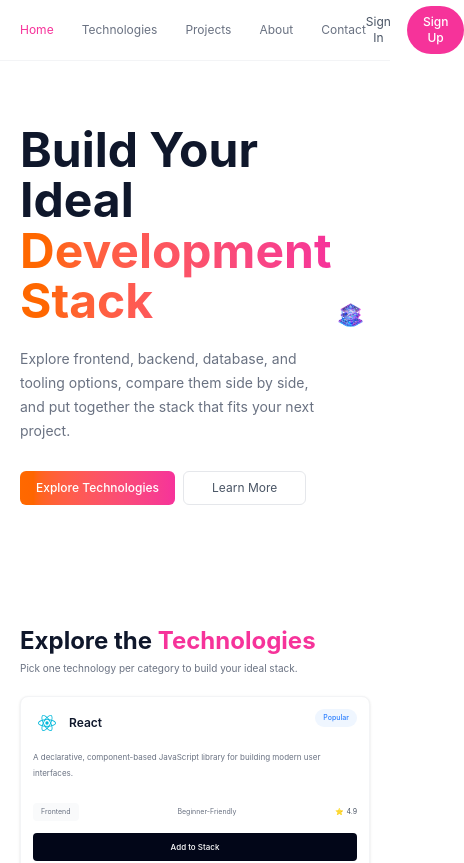
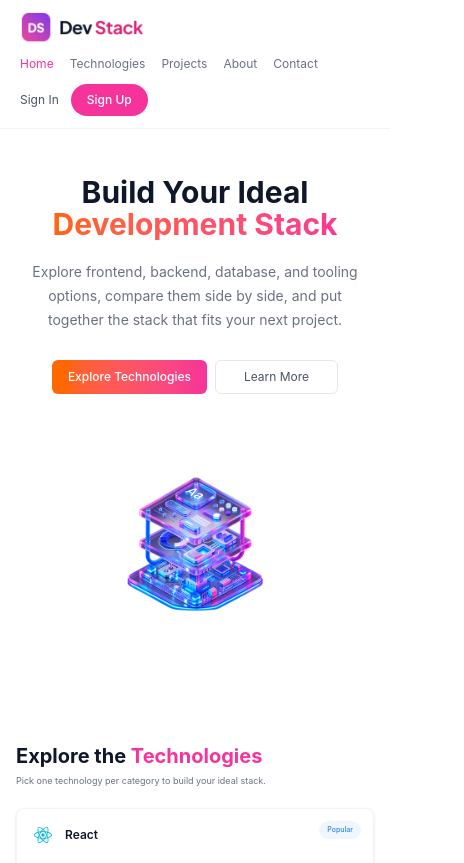
Before and after one commit to junayedcode/Assignment-5, a React (Vite) app: page / in a window 390 px wide. Shown: the top 863 px of the page, 464 px wide, since content can reach past the window. Built offline with nearby package versions, Linux system fonts and the light colour scheme.

Commit message:
Make website responsive

```diff
--- a/src/fonthand/componenst/Footer.jsx
+++ b/src/fonthand/componenst/Footer.jsx
@@ -4,10 +4,10 @@ const Footer = () => {
       <div className="mx-auto max-w-[1120px] px-5">
 
         {/* Footer Top */}
-        <div className="grid grid-cols-4 gap-8 py-10">
+        <div className="grid grid-cols-2 gap-8 py-8 sm:grid-cols-4 sm:py-10">
 
           {/* Logo Area */}
-          <div className="col-span-1">
+          <div className="col-span-2 sm:col-span-1">
             <img
               src="/src/assets/logo-text.png"
               alt="Dev Stack"
@@ -19,7 +19,7 @@ const Footer = () => {
               modern software.
             </p>
 
-            <div className="mt-4 flex gap-4">
+            <div className="mt-4 flex flex-wrap gap-4">
               <a href="#" className="text-[8px] text-gray-500">
                 GitHub
               </a>
@@ -96,8 +96,9 @@ const Footer = () => {
         </div>
 
         {/* Footer Bottom */}
-        <div className="flex items-center justify-between border-t border-gray-100 py-5">
-          <p className="text-[8px] text-gray-400">
+        <div className="flex flex-col items-center gap-3 border-t border-gray-100 py-5 sm:flex-row sm:justify-between">
+
+          <p className="text-center text-[8px] text-gray-400 sm:text-left">
             © 2026 Dev Stack. All rights reserved.
           </p>
 
@@ -110,6 +111,7 @@ const Footer = () => {
               Terms
             </a>
           </div>
+
         </div>
 
       </div>
--- a/src/fonthand/componenst/Hero.tsx
+++ b/src/fonthand/componenst/Hero.tsx
@@ -1,23 +1,23 @@
 const Hero = () => {
   return (
-    <section className="mx-auto flex max-w-[1120px] items-center justify-between px-5 py-16">
+    <section className="mx-auto flex max-w-[1120px] flex-col items-center justify-between gap-10 px-5 py-12 sm:py-16 md:flex-row">
 
       {/* Left Side */}
-      <div className="max-w-[550px]">
-        <h1 className="text-5xl font-bold leading-[1.05] text-slate-900">
+      <div className="max-w-[550px] text-center md:text-left">
+        <h1 className="text-3xl font-bold leading-[1.05] text-slate-900 sm:text-4xl md:text-5xl">
           Build Your Ideal
           <span className="block bg-gradient-to-r from-orange-500 to-pink-500 bg-clip-text text-transparent">
             Development Stack
           </span>
         </h1>
 
-        <p className="mt-5 max-w-[480px] text-sm leading-6 text-gray-500">
+        <p className="mx-auto mt-5 max-w-[480px] text-sm leading-6 text-gray-500 md:mx-0">
           Explore frontend, backend, database, and tooling options,
           compare them side by side, and put together the stack that fits your
           next project.
         </p>
 
-        <div className="mt-7 flex gap-2">
+        <div className="mt-7 flex justify-center gap-2 md:justify-start">
           <button className="rounded-md bg-gradient-to-r from-orange-500 to-pink-500 px-4 py-2 text-xs font-medium text-white">
             Explore Technologies
           </button>
@@ -29,11 +29,11 @@ const Hero = () => {
       </div>
 
       {/* Right Side */}
-      <div>
+      <div className="shrink-0">
         <img
           src="/src/assets/banner-stack.png"
           alt="Development Stack"
-          className="w-[300px]"
+          className="w-[220px] sm:w-[260px] md:w-[300px]"
         />
       </div>
 
--- a/src/fonthand/componenst/Technologies.jsx
+++ b/src/fonthand/componenst/Technologies.jsx
@@ -37,28 +37,28 @@ const Technologies = () => {
   return (
     <section
       id="technologies"
-      className="mx-auto max-w-[1120px] px-5 py-14"
+      className="mx-auto max-w-[1120px] px-4 py-10 sm:px-5 sm:py-14"
     >
       {/* Section Heading */}
 
       <div>
-        <h2 className="text-2xl font-bold text-slate-900">
+        <h2 className="text-xl font-bold text-slate-900 sm:text-2xl">
           Explore the{" "}
           <span className="text-pink-500">Technologies</span>
         </h2>
 
-        <p className="mt-1 text-[10px] text-gray-500">
+        <p className="mt-1 text-[9px] text-gray-500 sm:text-[10px]">
           Pick one technology per category to build your ideal stack.
         </p>
       </div>
 
       {/* Main Content */}
 
-      <div className="mt-5 grid grid-cols-1 gap-3 md:grid-cols-4">
+      <div className="mt-5 grid grid-cols-1 gap-4 md:grid-cols-4">
 
         {/* Technology Cards */}
 
-        <div className="grid grid-cols-1 gap-3 md:col-span-3 md:grid-cols-3">
+        <div className="grid grid-cols-1 gap-3 sm:grid-cols-2 md:col-span-3 md:grid-cols-3">
 
           {technologies.map((technology) => (
             <div
@@ -68,11 +68,11 @@ const Technologies = () => {
 
               {/* Card Header */}
 
-              <div className="flex items-start justify-between">
+              <div className="flex items-start justify-between gap-2">
 
                 <div className="flex items-center gap-2">
 
-                  <div className="flex h-7 w-7 items-center justify-center text-lg">
+                  <div className="flex h-7 w-7 shrink-0 items-center justify-center text-lg">
                     {technology.icon}
                   </div>
 
@@ -83,7 +83,7 @@ const Technologies = () => {
                 </div>
 
                 <span
-                  className={`rounded-full px-2 py-1 text-[7px] font-medium ${technology.badgeColor}`}
+                  className={`shrink-0 rounded-full px-2 py-1 text-[7px] font-medium ${technology.badgeColor}`}
                 >
                   {technology.badge}
                 </span>
@@ -98,7 +98,7 @@ const Technologies = () => {
 
               {/* Information */}
 
-              <div className="mt-3 flex items-center justify-between">
+              <div className="mt-3 flex flex-wrap items-center justify-between gap-2">
 
                 <span className="rounded bg-gray-50 px-2 py-1 text-[7px] text-gray-500">
                   {technology.category}
@@ -171,15 +171,15 @@ const Technologies = () => {
 
                   {/* Icon */}
 
-                  <div className="flex h-6 w-6 items-center justify-center text-base">
+                  <div className="flex h-6 w-6 shrink-0 items-center justify-center text-base">
                     {technology.icon}
                   </div>
 
                   {/* Name + Category */}
 
-                  <div>
+                  <div className="min-w-0">
 
-                    <p className="text-[9px] font-medium text-slate-900">
+                    <p className="truncate text-[9px] font-medium text-slate-900">
                       {technology.name}
                     </p>
 
--- a/src/fonthand/componenst/nav.jsx
+++ b/src/fonthand/componenst/nav.jsx
@@ -1,7 +1,7 @@
 const Nav = () => {
   return (
     <header className="border-b border-gray-100 bg-white">
-      <nav className="mx-auto flex h-[60px] max-w-[1120px] items-center justify-between px-5">
+      <nav className="mx-auto flex min-h-[60px] max-w-[1120px] flex-wrap items-center justify-between gap-3 px-5 py-3">
 
         {/* Logo */}
         <div>
@@ -13,7 +13,7 @@ const Nav = () => {
         </div>
 
         {/* Menu */}
-        <div className="flex items-center gap-7">
+        <div className="flex flex-wrap items-center justify-center gap-4 sm:gap-5 md:gap-7">
           <a href="#" className="text-xs text-pink-500">
             Home
           </a>
@@ -36,7 +36,7 @@ const Nav = () => {
         </div>
 
         {/* Right Side */}
-        <div className="flex items-center gap-4">
+        <div className="flex items-center gap-3">
           <button className="text-xs text-gray-600">
             Sign In
           </button>
```
